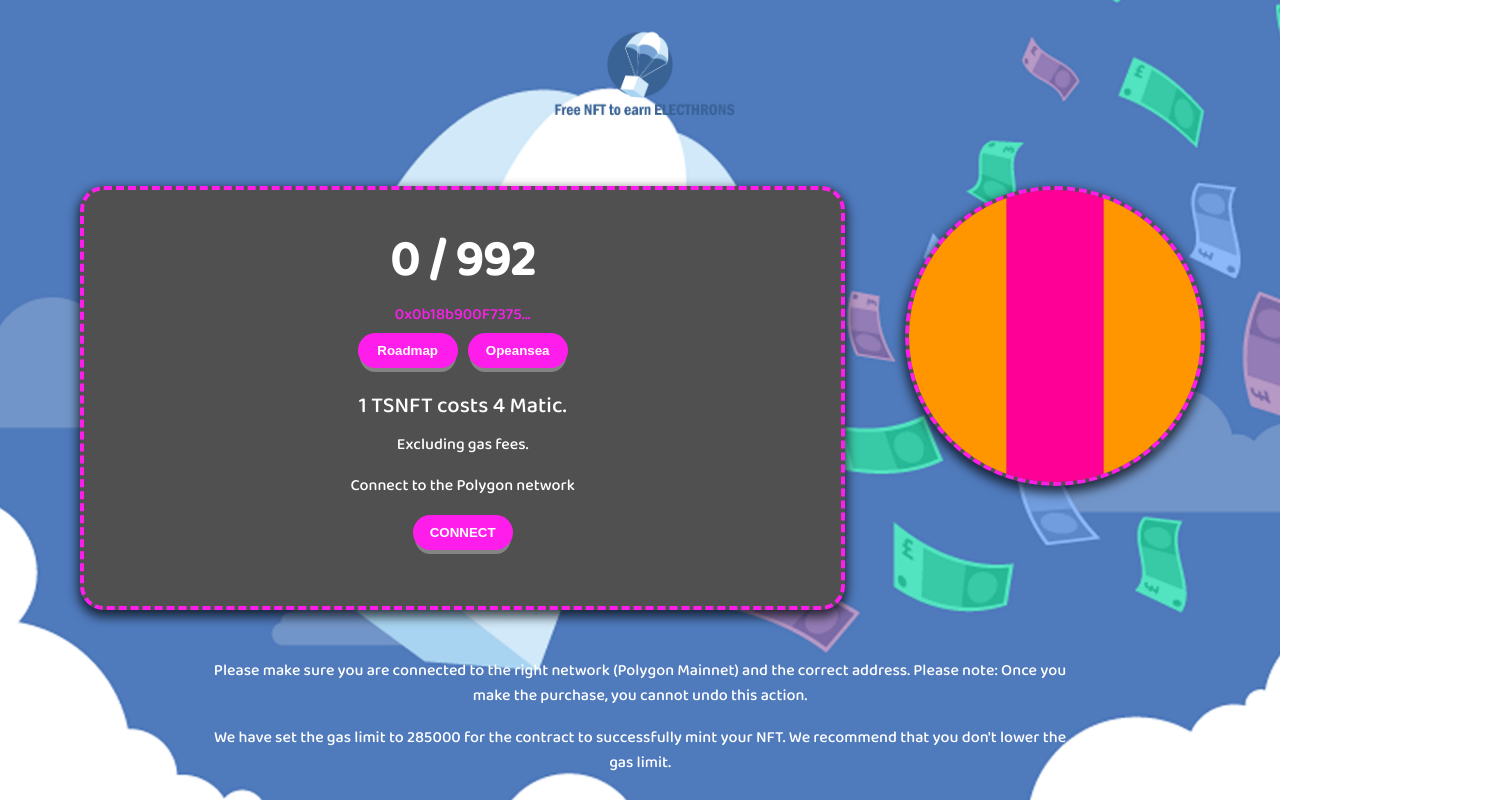
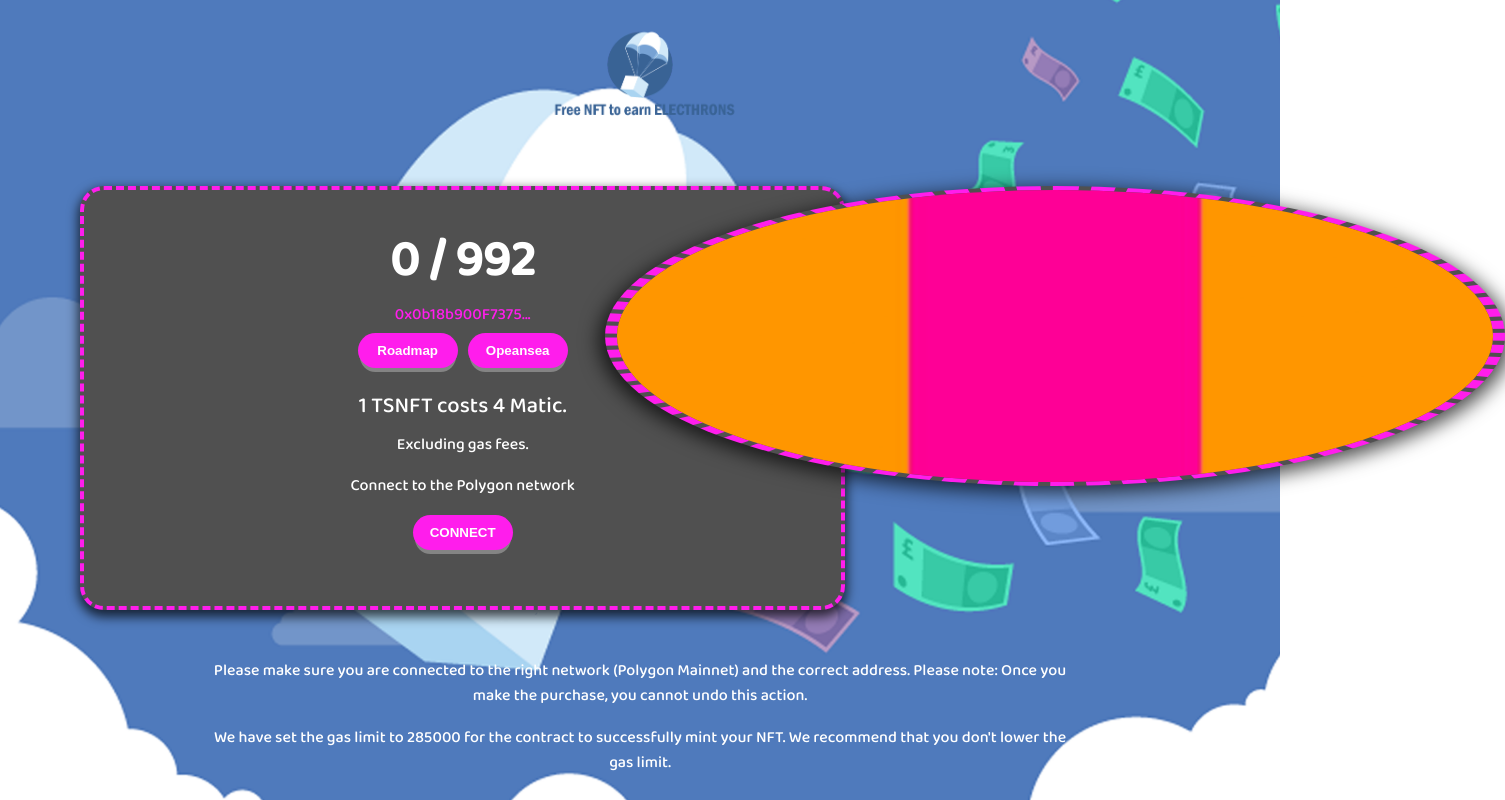
Before and after one commit to soujiang/soujiangminterdapp, a React (Create React App) app: page / in a window 1280 px wide. Shown: the top 800 px of the page, 1505 px wide, since content can reach past the window. Built offline with nearby package versions, Linux system fonts and the light colour scheme.

Commit message:
app example +3

```diff
--- a/src/App.js
+++ b/src/App.js
@@ -400,7 +400,7 @@ function App() {
             <StyledImg
              alt={"example"}
               src={"/config/images/example.gif"}
-              style={{ transform: "scaleX(1)" }}
+              style={{ transform: "scaleX(+3)" }}
             />
             <s.Container flex={1} jc={"center"} ai={"center"}>
 
```
